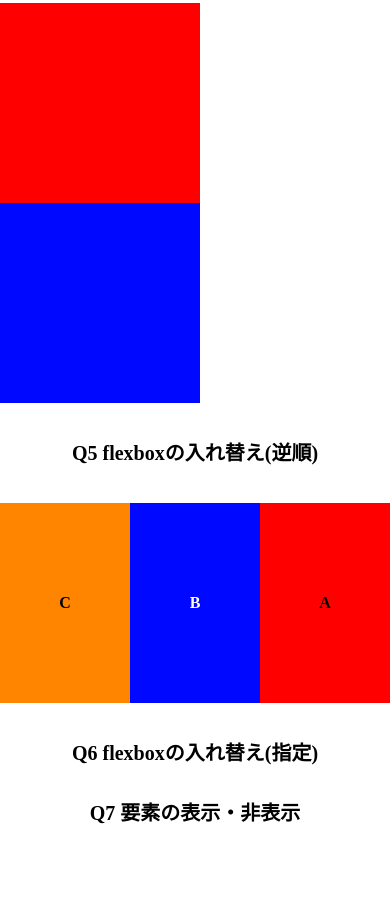
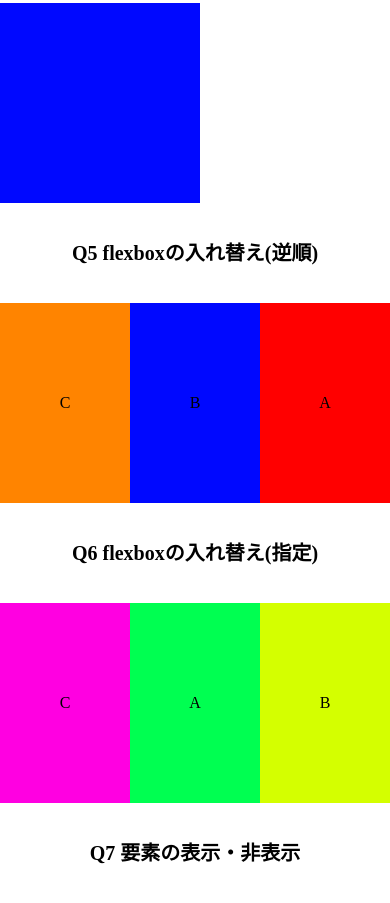
Before and after one commit to haruka0422/responsive-practice-master, a plain HTML site: page index.html in a window 390 px wide. Shown: the part 1097-2000 px from the top of the page. Before the commit the page ends 1960 px from the top, so only its background shows below. Drawn offline with Linux system fonts and the light colour scheme.

Commit message:
3rd commit

```diff
--- a/css/base.css
+++ b/css/base.css
@@ -112,7 +112,6 @@ h3 {
   display: flex;
   justify-content: center;
   align-items: center;
-  font-weight: bold;
   color: #000;
 }
 
@@ -122,7 +121,6 @@ h3 {
 }
 .box-b {
   background: #0008ff;
-  color: #fff;
 } /* 青なので文字は白推奨 */
 .box-c {
   background: #ff8400;
@@ -134,3 +132,88 @@ h3 {
     flex-direction: row-reverse; /* 横並びの逆順 */
   }
 }
+
+.q6-container {
+  display: flex;
+  justify-content: center; /* 中央寄せ */
+  text-align: center;
+}
+
+.q6-box {
+  width: 200px; /* 固定幅にする */
+  height: 200px; /* 固定高さにする */
+  display: flex;
+  justify-content: center;
+  align-items: center;
+  color: #000;
+}
+
+/* PC用 (デフォルト) */
+.a {
+  background: #00ff51;
+  order: 1;
+}
+.b {
+  background: #d4ff00;
+  order: 2;
+}
+.c {
+  background: #ff00e1;
+  order: 3;
+}
+
+/* SP用 (960px未満) */
+@media screen and (max-width: 960px) {
+  .c {
+    order: 1;
+  }
+  .a {
+    order: 2;
+  }
+  .b {
+    order: 3;
+  }
+}
+
+.q7-container {
+  display: flex;
+  justify-content: center;
+  width: 100%;
+}
+
+.q7-box {
+  flex: 1;
+  height: 300px;
+  display: flex;
+  justify-content: center;
+  align-items: flex-end; /* テキストを下寄せ（スクショっぽく） */
+  font-size: 24px;
+  padding: 10px;
+}
+
+.red {
+  background: #ff0000;
+}
+.green {
+  background: #00ff51;
+}
+.blue {
+  background: #0008ff;
+}
+
+/* PC表示（960px以上）では青を消す */
+@media screen and (min-width: 960px) {
+  .q7-boxblue {
+    display: none;
+  }
+}
+
+/* SP表示（960px未満）では赤を消す */
+@media screen and (max-width: 959px) {
+  .red {
+    display: none;
+  }
+  .blue {
+    display: flex;
+  } /* 青を表示 */
+}
--- a/index.html
+++ b/index.html
@@ -38,7 +38,22 @@
   </div>
 
   <h2 class="question--title">Q6 flexboxの入れ替え(指定)</h2>
+
+  <div class="q6-container">
+    <div class="q6-box a">A</div>
+    <div class="q6-box b">B</div>
+    <div class="q6-box c">C</div>
+  </div>
+
+
   <h2 class="question--title">Q7 要素の表示・非表示</h2>
+
+  <div class="q7-container">
+    <div class=".q7-box red"></div>
+    <div class=".q7-box green"></div>
+    <div class=".q7-box blue"></div>
+  </div>
+
 </body>
 
 </html>
```
Lines whose indentation alone changed are shown as unchanged.
